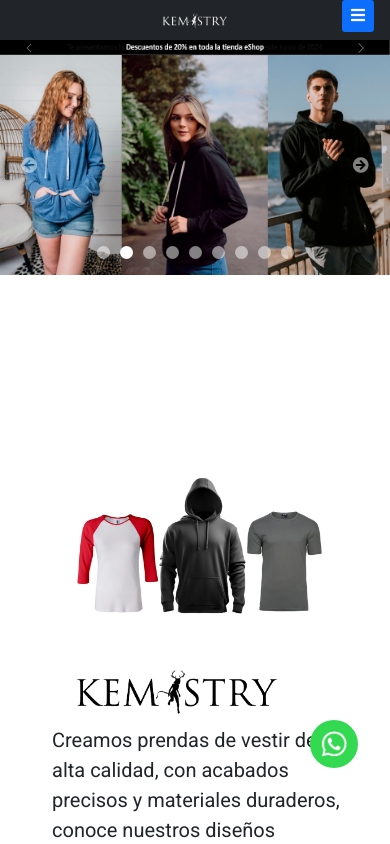
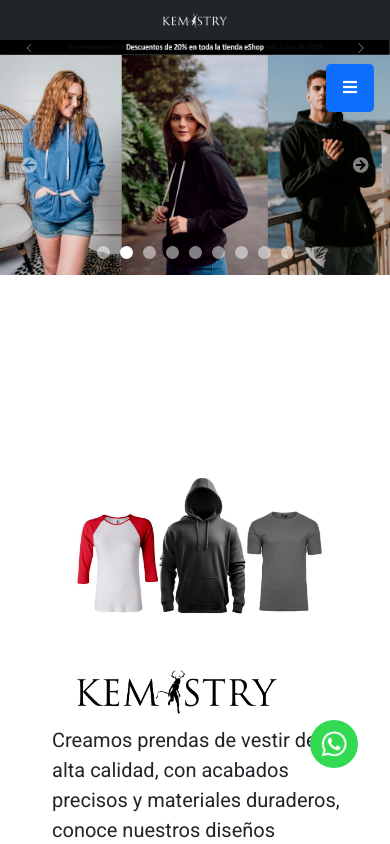
Before and after one commit to CrisAguirre/kemistry, an Angular app: page / in a window 390 px wide. Shown: the top 844 px of the page. Built offline with nearby package versions, Linux system fonts and the light colour scheme.

Commit message:
ajuste slider head in main and shop

```diff
--- a/src/app/components/landing/landing.component.css
+++ b/src/app/components/landing/landing.component.css
@@ -71,10 +71,10 @@ iframe{
     display: flex;
     justify-content: center;
     align-items: center;
-    width: 2rem;
-    height: 2rem;
+    width: 3rem;
+    height: 3rem;
     position: fixed;
-    top: 0rem;
+    top: 4rem;
     right: 1rem;
     background-color: #0D6EFD;
     border: 0;
--- a/src/app/components/shared/navbar/navbar.component.css
+++ b/src/app/components/shared/navbar/navbar.component.css
@@ -35,8 +35,8 @@ img{
     width: 3rem;
     height: 3rem;
     position: fixed;
-    top: 0.5rem;
-    right: 0.5rem;
+    top: 1rem;
+    right: 1rem;
     background-color: #0D6EFD;
     border: 0;
     color: white;
@@ -80,7 +80,13 @@ nav.principal a:hover {
 }
 @media (min-width: 100px) and (max-width: 1000px){
     .navbar-expand-lg {
-        flex-wrap: nowrap;
-        /*justify-content: flex-start;*/
+        flex-wrap: wrap;
+        justify-content: flex-start;
     }
 }
+@media (min-width: 1000px) and (max-width: 2000px){
+    .navbar-expand-lg {
+        flex-wrap:wrap;
+        justify-content: flex-start;
+    }
+}
--- a/src/app/components/shared/navbar/navbar.component.html
+++ b/src/app/components/shared/navbar/navbar.component.html
@@ -1,6 +1,16 @@
 <nav class="navbar navbar-expand-lg fixed-top nav-shop bg-white">
     <div class="container-fluid container">
-      <div class="container center-important col-3 col-sm-3 col-lg-2">
+      <!--Whatsapp botton-->
+      <div class="container-fluid container">
+        <div id="navbarSupportedContent">
+          <a href="https://wa.me/3128033742">
+            <button type="button" class="botonWS">
+              <img src="../../../../assets/img/var/ws.png" alt="Soporte de Ventas">
+            </button>
+          </a>
+        </div>
+      </div>
+      <div class="container col-3 col-sm-3 col-lg-2 center-important">
         <a routerLink="/">
           <img src="../../../../assets/img/var/logo-shop-head.png" loading="lazy">
         </a>
@@ -16,14 +26,4 @@
         </a>
       </div>
     </div>
-    <!--Whatsapp botton-->
-    <div class="container-fluid container">
-      <div id="navbarSupportedContent">
-        <a href="https://wa.me/3128033742">
-          <button type="button" class="botonWS">
-            <img src="../../../../assets/img/var/ws.png" alt="Soporte de Ventas">
-          </button>
-        </a>
-      </div>
-    </div>
 </nav>
```
